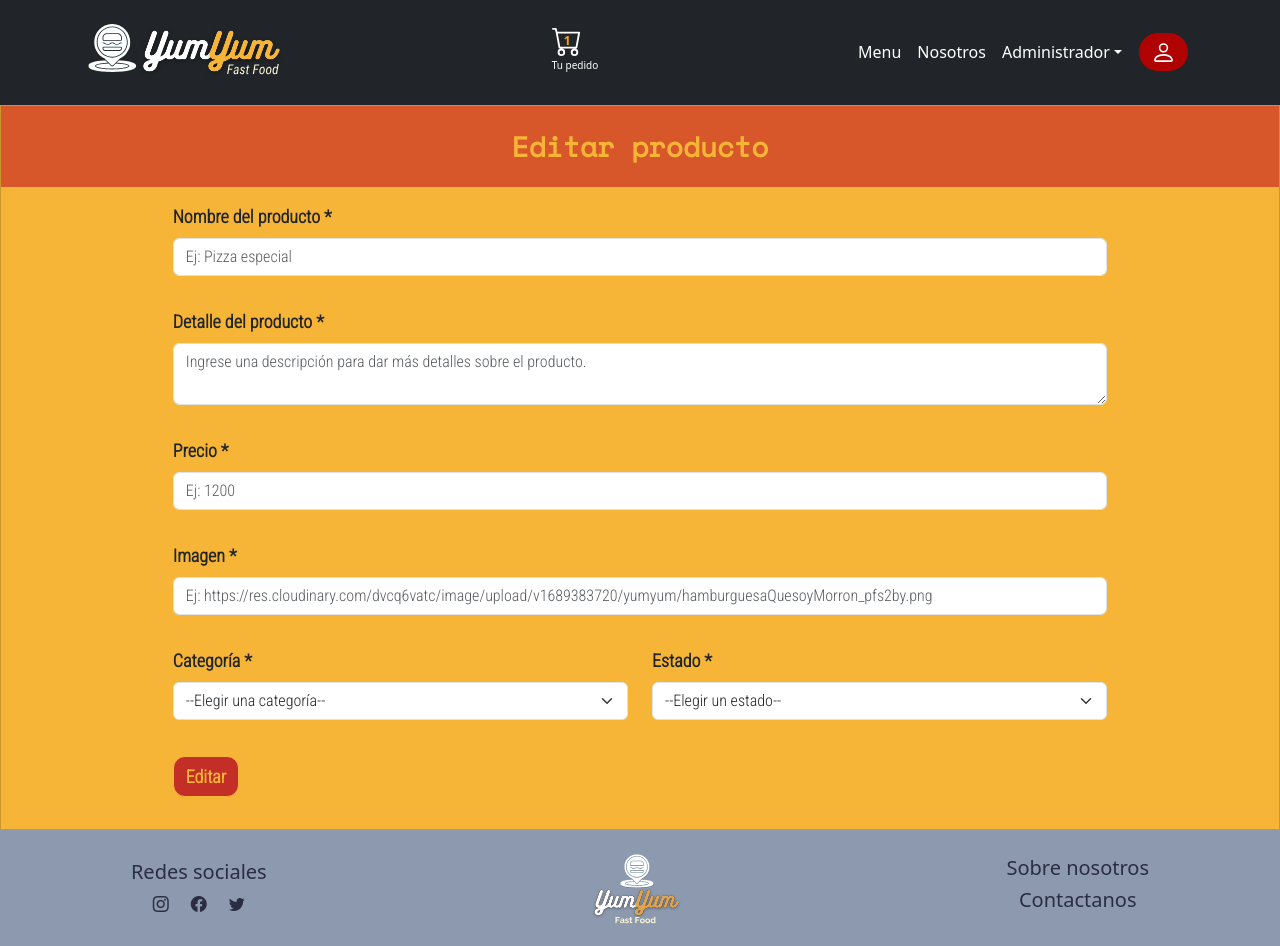
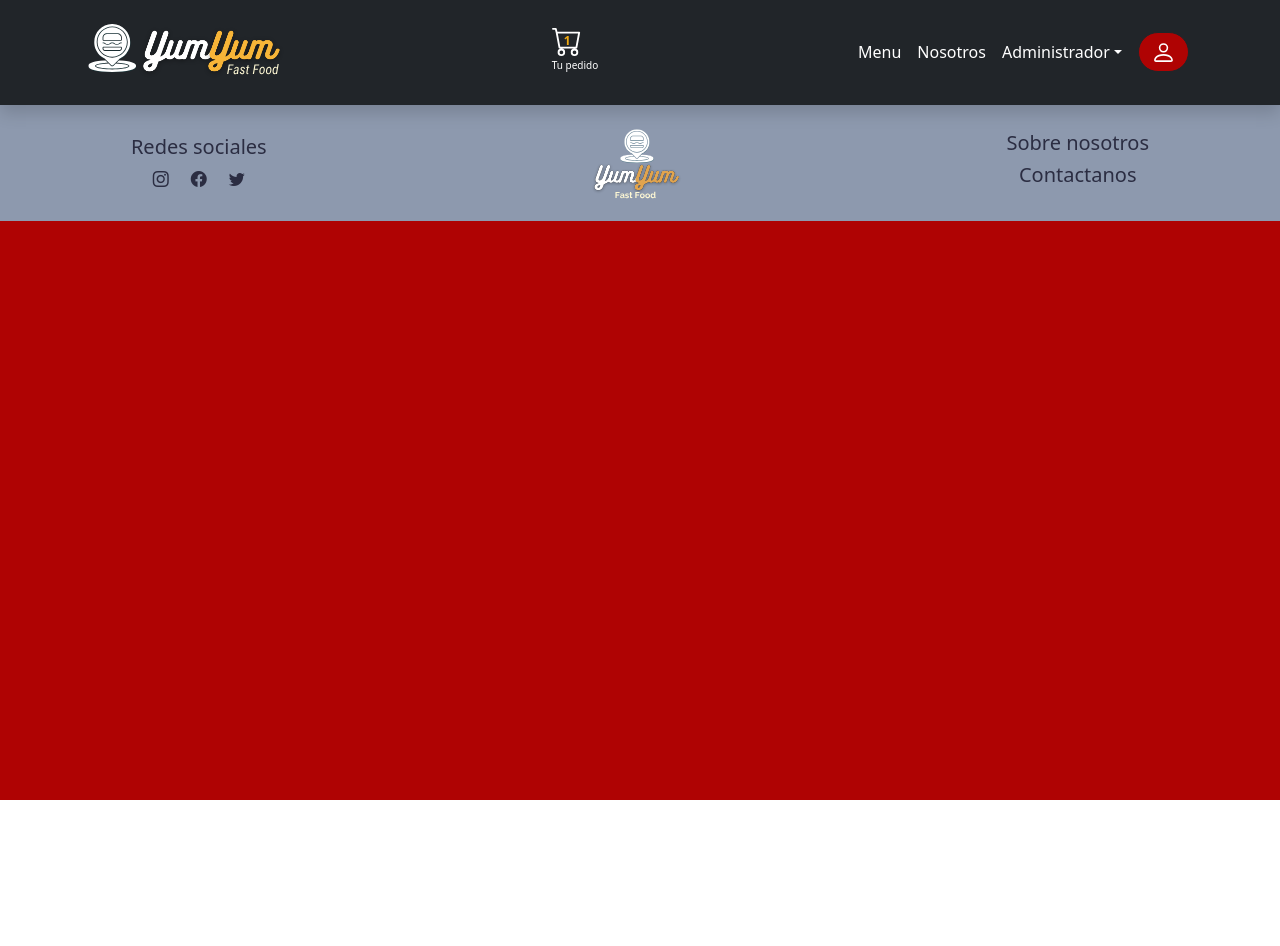
Before and after one commit to lourdesgarciafyl/PF-YumYum-frontend, a React (Vite) app: page / in a window 1280 px wide. After the commit the page ends 800 px from the top, so only its background shows below. Built offline with nearby package versions, Linux system fonts and the light colour scheme; no server answers.

Commit message:
se vuelve a agregar los componentes navegador y footer en App.jsx

```diff
--- a/src/App.jsx
+++ b/src/App.jsx
@@ -1,14 +1,13 @@
-import 'bootstrap/dist/css/bootstrap.min.css';
-import './App.css';
-import Footer from './components/common/Footer';
-import Navegacion from './components/common/Navegacion';
-import EditarProducto from './components/views/producto/EditarProducto';
+import "bootstrap/dist/css/bootstrap.min.css";
+import "./App.css";
+import Footer from "./components/common/Footer";;
+import Navegacion from "./components/common/Navegacion"
 function App() {
   return (
     <>
-      <Navegacion></Navegacion>
-      <EditarProducto />
-      <Footer></Footer>
+
+          <Navegacion></Navegacion>
+          <Footer></Footer>
     </>
   );
 }
```
